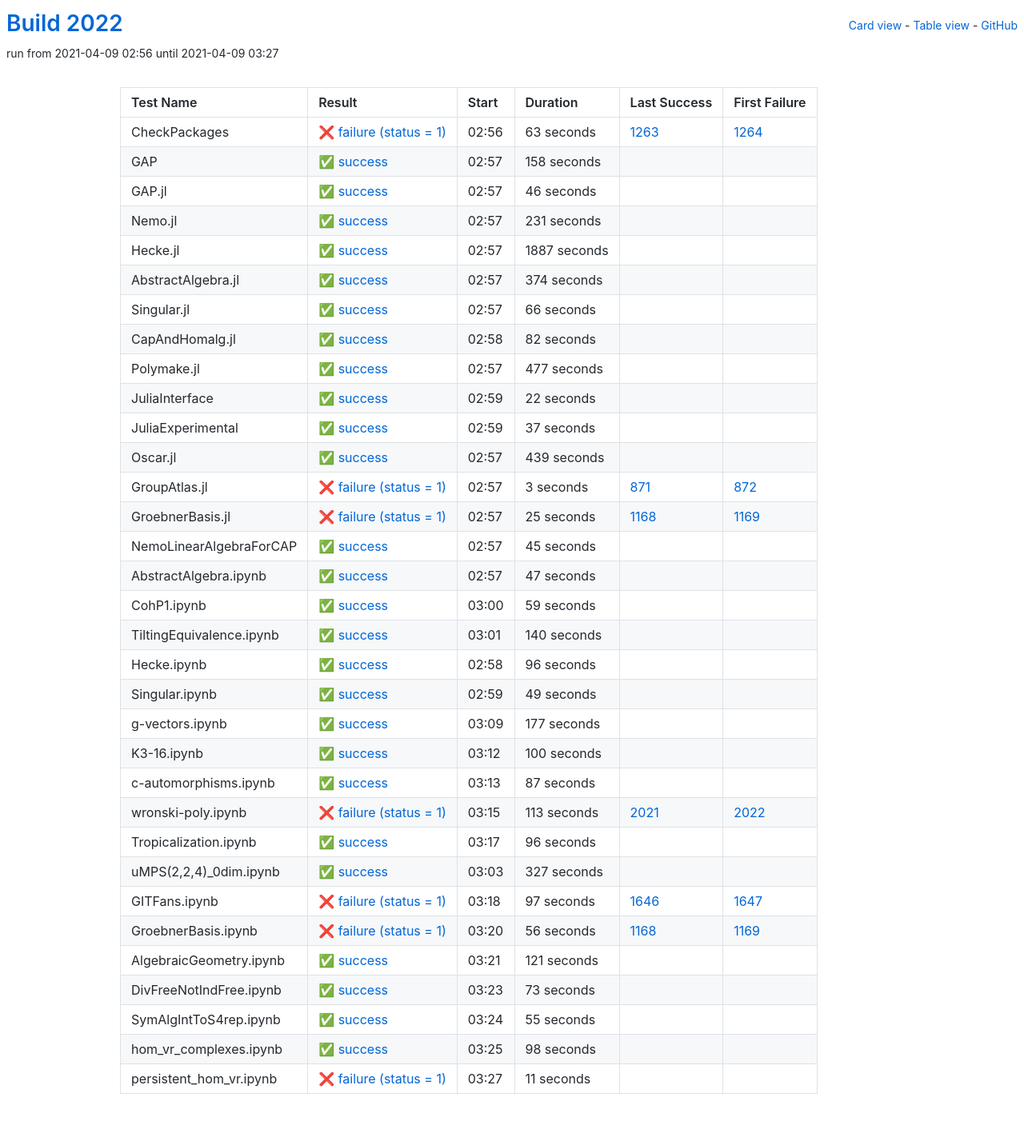
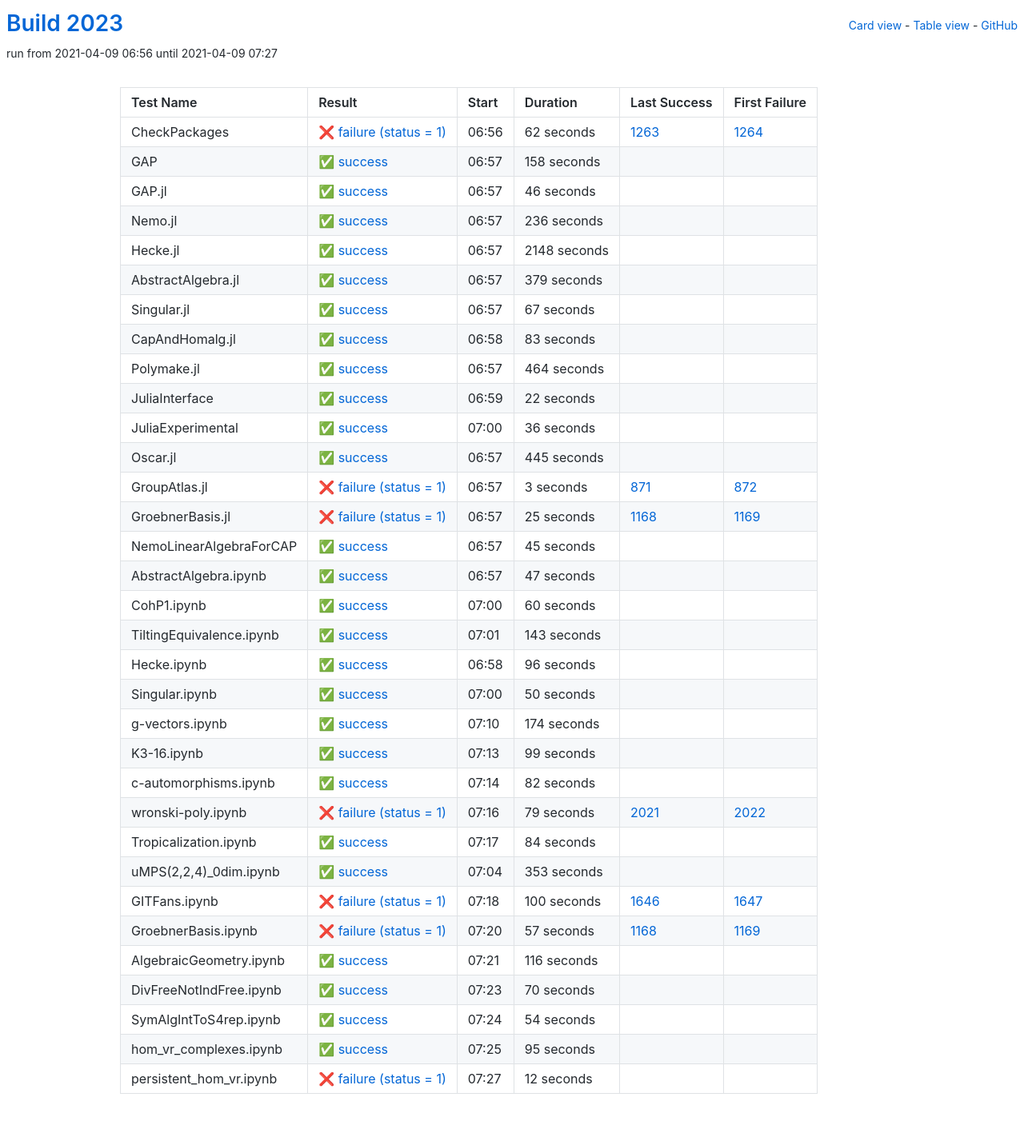
Before and after one commit to oscar-system/oscar-ci-status-stable, a Jekyll site: the page built from table.html, in a window 1280 px wide. Shown: the whole page at 80% size. Built offline with Jekyll 4.4.1, drawn with Linux system fonts in a browser that asks for light colours.

Commit message:
Build #2023

```diff
--- a/_data/ci.yml
+++ b/_data/ci.yml
@@ -1,6 +1,6 @@
 ---
-build: 2022
-build_url: https://oscarci.mathematik.uni-kl.de/job/oscar-stable/2022/
+build: 2023
+build_url: https://oscarci.mathematik.uni-kl.de/job/oscar-stable/2023/
 job: oscar-stable
 organization: oscar-system
 repo: oscar-ci-status-stable
@@ -8,20 +8,20 @@ repourl: https://github.com/oscar-system/oscar-ci-status-stable
 tests:
 - name: CheckPackages
   id: checkpackages
-  log: https://oscarci.mathematik.uni-kl.de/job/oscar-stable/2022/artifact/logs/build-2022/CheckPackages.log
-  start: 2021-04-09 02:56
+  log: https://oscarci.mathematik.uni-kl.de/job/oscar-stable/2023/artifact/logs/build-2023/CheckPackages.log
+  start: 2021-04-09 06:56
   success: false
   exitcode: 1
   status: failure
-  duration: 63
+  duration: 62
   last_success: 1263
   last_success_url: https://oscarci.mathematik.uni-kl.de/job/oscar-stable/1263/
   first_failure: 1264
   first_failure_url: https://oscarci.mathematik.uni-kl.de/job/oscar-stable/1264/
 - name: GAP
   id: gap
-  log: https://oscarci.mathematik.uni-kl.de/job/oscar-stable/2022/artifact/logs/build-2022/GAP.log
-  start: 2021-04-09 02:57
+  log: https://oscarci.mathematik.uni-kl.de/job/oscar-stable/2023/artifact/logs/build-2023/GAP.log
+  start: 2021-04-09 06:57
   success: true
   exitcode: 0
   status: success
@@ -32,8 +32,8 @@ tests:
   first_failure_url:
 - name: GAP.jl
   id: gap-jl
-  log: https://oscarci.mathematik.uni-kl.de/job/oscar-stable/2022/artifact/logs/build-2022/GAP.jl.log
-  start: 2021-04-09 02:57
+  log: https://oscarci.mathematik.uni-kl.de/job/oscar-stable/2023/artifact/logs/build-2023/GAP.jl.log
+  start: 2021-04-09 06:57
   success: true
   exitcode: 0
   status: success
@@ -44,80 +44,80 @@ tests:
   first_failure_url:
 - name: Nemo.jl
   id: nemo-jl
-  log: https://oscarci.mathematik.uni-kl.de/job/oscar-stable/2022/artifact/logs/build-2022/Nemo.jl.log
-  start: 2021-04-09 02:57
+  log: https://oscarci.mathematik.uni-kl.de/job/oscar-stable/2023/artifact/logs/build-2023/Nemo.jl.log
+  start: 2021-04-09 06:57
   success: true
   exitcode: 0
   status: success
-  duration: 231
+  duration: 236
   last_success: false
   last_success_url:
   first_failure: false
   first_failure_url:
 - name: Hecke.jl
   id: hecke-jl
-  log: https://oscarci.mathematik.uni-kl.de/job/oscar-stable/2022/artifact/logs/build-2022/Hecke.jl.log
-  start: 2021-04-09 02:57
+  log: https://oscarci.mathematik.uni-kl.de/job/oscar-stable/2023/artifact/logs/build-2023/Hecke.jl.log
+  start: 2021-04-09 06:57
   success: true
   exitcode: 0
   status: success
-  duration: 1887
+  duration: 2148
   last_success: false
   last_success_url:
   first_failure: false
   first_failure_url:
 - name: AbstractAlgebra.jl
   id: abstractalgebra-jl
-  log: https://oscarci.mathematik.uni-kl.de/job/oscar-stable/2022/artifact/logs/build-2022/AbstractAlgebra.jl.log
-  start: 2021-04-09 02:57
+  log: https://oscarci.mathematik.uni-kl.de/job/oscar-stable/2023/artifact/logs/build-2023/AbstractAlgebra.jl.log
+  start: 2021-04-09 06:57
   success: true
   exitcode: 0
   status: success
-  duration: 374
+  duration: 379
   last_success: false
   last_success_url:
   first_failure: false
   first_failure_url:
 - name: Singular.jl
   id: singular-jl
-  log: https://oscarci.mathematik.uni-kl.de/job/oscar-stable/2022/artifact/logs/build-2022/Singular.jl.log
-  start: 2021-04-09 02:57
+  log: https://oscarci.mathematik.uni-kl.de/job/oscar-stable/2023/artifact/logs/build-2023/Singular.jl.log
+  start: 2021-04-09 06:57
   success: true
   exitcode: 0
   status: success
-  duration: 66
+  duration: 67
   last_success: false
   last_success_url:
   first_failure: false
   first_failure_url:
 - name: CapAndHomalg.jl
   id: capandhomalg-jl
-  log: https://oscarci.mathematik.uni-kl.de/job/oscar-stable/2022/artifact/logs/build-2022/CapAndHomalg.jl.log
-  start: 2021-04-09 02:58
+  log: https://oscarci.mathematik.uni-kl.de/job/oscar-stable/2023/artifact/logs/build-2023/CapAndHomalg.jl.log
+  start: 2021-04-09 06:58
   success: true
   exitcode: 0
   status: success
-  duration: 82
+  duration: 83
   last_success: false
   last_success_url:
   first_failure: false
   first_failure_url:
 - name: Polymake.jl
   id: polymake-jl
-  log: https://oscarci.mathematik.uni-kl.de/job/oscar-stable/2022/artifact/logs/build-2022/Polymake.jl.log
-  start: 2021-04-09 02:57
+  log: https://oscarci.mathematik.uni-kl.de/job/oscar-stable/2023/artifact/logs/build-2023/Polymake.jl.log
+  start: 2021-04-09 06:57
   success: true
   exitcode: 0
   status: success
-  duration: 477
+  duration: 464
   last_success: false
   last_success_url:
   first_failure: false
   first_failure_url:
 - name: JuliaInterface
   id: juliainterface
-  log: https://oscarci.mathematik.uni-kl.de/job/oscar-stable/2022/artifact/logs/build-2022/JuliaInterface.log
-  start: 2021-04-09 02:59
+  log: https://oscarci.mathematik.uni-kl.de/job/oscar-stable/2023/artifact/logs/build-2023/JuliaInterface.log
+  start: 2021-04-09 06:59
   success: true
   exitcode: 0
   status: success
@@ -128,32 +128,32 @@ tests:
   first_failure_url:
 - name: JuliaExperimental
   id: juliaexperimental
-  log: https://oscarci.mathematik.uni-kl.de/job/oscar-stable/2022/artifact/logs/build-2022/JuliaExperimental.log
-  start: 2021-04-09 02:59
+  log: https://oscarci.mathematik.uni-kl.de/job/oscar-stable/2023/artifact/logs/build-2023/JuliaExperimental.log
+  start: 2021-04-09 07:00
   success: true
   exitcode: 0
   status: success
-  duration: 37
+  duration: 36
   last_success: false
   last_success_url:
   first_failure: false
   first_failure_url:
 - name: Oscar.jl
   id: oscar-jl
-  log: https://oscarci.mathematik.uni-kl.de/job/oscar-stable/2022/artifact/logs/build-2022/Oscar.jl.log
-  start: 2021-04-09 02:57
+  log: https://oscarci.mathematik.uni-kl.de/job/oscar-stable/2023/artifact/logs/build-2023/Oscar.jl.log
+  start: 2021-04-09 06:57
   success: true
   exitcode: 0
   status: success
-  duration: 439
+  duration: 445
   last_success: false
   last_success_url:
   first_failure: false
   first_failure_url:
 - name: GroupAtlas.jl
   id: groupatlas-jl
-  log: https://oscarci.mathematik.uni-kl.de/job/oscar-stable/2022/artifact/logs/build-2022/GroupAtlas.jl.log
-  start: 2021-04-09 02:57
+  log: https://oscarci.mathematik.uni-kl.de/job/oscar-stable/2023/artifact/logs/build-2023/GroupAtlas.jl.log
+  start: 2021-04-09 06:57
   success: false
   exitcode: 1
   status: failure
@@ -164,8 +164,8 @@ tests:
   first_failure_url: https://oscarci.mathematik.uni-kl.de/job/oscar-stable/872/
 - name: GroebnerBasis.jl
   id: groebnerbasis-jl
-  log: https://oscarci.mathematik.uni-kl.de/job/oscar-stable/2022/artifact/logs/build-2022/GroebnerBasis.jl.log
-  start: 2021-04-09 02:57
+  log: https://oscarci.mathematik.uni-kl.de/job/oscar-stable/2023/artifact/logs/build-2023/GroebnerBasis.jl.log
+  start: 2021-04-09 06:57
   success: false
   exitcode: 1
   status: failure
@@ -176,8 +176,8 @@ tests:
   first_failure_url: https://oscarci.mathematik.uni-kl.de/job/oscar-stable/1169/
 - name: NemoLinearAlgebraForCAP
   id: nemolinearalgebraforcap
-  log: https://oscarci.mathematik.uni-kl.de/job/oscar-stable/2022/artifact/logs/build-2022/NemoLinearAlgebraForCAP.log
-  start: 2021-04-09 02:57
+  log: https://oscarci.mathematik.uni-kl.de/job/oscar-stable/2023/artifact/logs/build-2023/NemoLinearAlgebraForCAP.log
+  start: 2021-04-09 06:57
   success: true
   exitcode: 0
   status: success
@@ -188,8 +188,8 @@ tests:
   first_failure_url:
 - name: AbstractAlgebra.ipynb
   id: abstractalgebra-ipynb
-  log: https://oscarci.mathematik.uni-kl.de/job/oscar-stable/2022/artifact/logs/build-2022/AbstractAlgebra.ipynb.log
-  start: 2021-04-09 02:57
+  log: https://oscarci.mathematik.uni-kl.de/job/oscar-stable/2023/artifact/logs/build-2023/AbstractAlgebra.ipynb.log
+  start: 2021-04-09 06:57
   success: true
   exitcode: 0
   status: success
@@ -200,32 +200,32 @@ tests:
   first_failure_url:
 - name: CohP1.ipynb
   id: cohp1-ipynb
-  log: https://oscarci.mathematik.uni-kl.de/job/oscar-stable/2022/artifact/logs/build-2022/CohP1.ipynb.log
-  start: 2021-04-09 03:00
+  log: https://oscarci.mathematik.uni-kl.de/job/oscar-stable/2023/artifact/logs/build-2023/CohP1.ipynb.log
+  start: 2021-04-09 07:00
   success: true
   exitcode: 0
   status: success
-  duration: 59
+  duration: 60
   last_success: false
   last_success_url:
   first_failure: false
   first_failure_url:
 - name: TiltingEquivalence.ipynb
   id: tiltingequivalence-ipynb
-  log: https://oscarci.mathematik.uni-kl.de/job/oscar-stable/2022/artifact/logs/build-2022/TiltingEquivalence.ipynb.log
-  start: 2021-04-09 03:01
+  log: https://oscarci.mathematik.uni-kl.de/job/oscar-stable/2023/artifact/logs/build-2023/TiltingEquivalence.ipynb.log
+  start: 2021-04-09 07:01
   success: true
   exitcode: 0
   status: success
-  duration: 140
+  duration: 143
   last_success: false
   last_success_url:
   first_failure: false
   first_failure_url:
 - name: Hecke.ipynb
   id: hecke-ipynb
-  log: https://oscarci.mathematik.uni-kl.de/job/oscar-stable/2022/artifact/logs/build-2022/Hecke.ipynb.log
-  start: 2021-04-09 02:58
+  log: https://oscarci.mathematik.uni-kl.de/job/oscar-stable/2023/artifact/logs/build-2023/Hecke.ipynb.log
+  start: 2021-04-09 06:58
   success: true
   exitcode: 0
   status: success
@@ -236,168 +236,168 @@ tests:
   first_failure_url:
 - name: Singular.ipynb
   id: singular-ipynb
-  log: https://oscarci.mathematik.uni-kl.de/job/oscar-stable/2022/artifact/logs/build-2022/Singular.ipynb.log
-  start: 2021-04-09 02:59
+  log: https://oscarci.mathematik.uni-kl.de/job/oscar-stable/2023/artifact/logs/build-2023/Singular.ipynb.log
+  start: 2021-04-09 07:00
   success: true
   exitcode: 0
   status: success
-  duration: 49
+  duration: 50
   last_success: false
   last_success_url:
   first_failure: false
   first_failure_url:
 - name: g-vectors.ipynb
   id: g-vectors-ipynb
-  log: https://oscarci.mathematik.uni-kl.de/job/oscar-stable/2022/artifact/logs/build-2022/g-vectors.ipynb.log
-  start: 2021-04-09 03:09
+  log: https://oscarci.mathematik.uni-kl.de/job/oscar-stable/2023/artifact/logs/build-2023/g-vectors.ipynb.log
+  start: 2021-04-09 07:10
   success: true
   exitcode: 0
   status: success
-  duration: 177
+  duration: 174
   last_success: false
   last_success_url:
   first_failure: false
   first_failure_url:
 - name: K3-16.ipynb
   id: k3-16-ipynb
-  log: https://oscarci.mathematik.uni-kl.de/job/oscar-stable/2022/artifact/logs/build-2022/K3-16.ipynb.log
-  start: 2021-04-09 03:12
+  log: https://oscarci.mathematik.uni-kl.de/job/oscar-stable/2023/artifact/logs/build-2023/K3-16.ipynb.log
+  start: 2021-04-09 07:13
   success: true
   exitcode: 0
   status: success
-  duration: 100
+  duration: 99
   last_success: false
   last_success_url:
   first_failure: false
   first_failure_url:
 - name: c-automorphisms.ipynb
   id: c-automorphisms-ipynb
-  log: https://oscarci.mathematik.uni-kl.de/job/oscar-stable/2022/artifact/logs/build-2022/c-automorphisms.ipynb.log
-  start: 2021-04-09 03:13
+  log: https://oscarci.mathematik.uni-kl.de/job/oscar-stable/2023/artifact/logs/build-2023/c-automorphisms.ipynb.log
+  start: 2021-04-09 07:14
   success: true
   exitcode: 0
   status: success
-  duration: 87
+  duration: 82
   last_success: false
   last_success_url:
   first_failure: false
   first_failure_url:
 - name: wronski-poly.ipynb
   id: wronski-poly-ipynb
-  log: https://oscarci.mathematik.uni-kl.de/job/oscar-stable/2022/artifact/logs/build-2022/wronski-poly.ipynb.log
-  start: 2021-04-09 03:15
+  log: https://oscarci.mathematik.uni-kl.de/job/oscar-stable/2023/artifact/logs/build-2023/wronski-poly.ipynb.log
+  start: 2021-04-09 07:16
   success: false
   exitcode: 1
   status: failure
-  duration: 113
+  duration: 79
   last_success: 2021
   last_success_url: https://oscarci.mathematik.uni-kl.de/job/oscar-stable/2021/
   first_failure: 2022
   first_failure_url: https://oscarci.mathematik.uni-kl.de/job/oscar-stable/2022/
 - name: Tropicalization.ipynb
   id: tropicalization-ipynb
-  log: https://oscarci.mathematik.uni-kl.de/job/oscar-stable/2022/artifact/logs/build-2022/Tropicalization.ipynb.log
-  start: 2021-04-09 03:17
+  log: https://oscarci.mathematik.uni-kl.de/job/oscar-stable/2023/artifact/logs/build-2023/Tropicalization.ipynb.log
+  start: 2021-04-09 07:17
   success: true
   exitcode: 0
   status: success
-  duration: 96
+  duration: 84
   last_success: false
   last_success_url:
   first_failure: false
   first_failure_url:
 - name: uMPS(2,2,4)_0dim.ipynb
   id: umps-2-2-4-0dim-ipynb
-  log: https://oscarci.mathematik.uni-kl.de/job/oscar-stable/2022/artifact/logs/build-2022/uMPS-2-2-4-_0dim.ipynb.log
-  start: 2021-04-09 03:03
+  log: https://oscarci.mathematik.uni-kl.de/job/oscar-stable/2023/artifact/logs/build-2023/uMPS-2-2-4-_0dim.ipynb.log
+  start: 2021-04-09 07:04
   success: true
   exitcode: 0
   status: success
-  duration: 327
+  duration: 353
   last_success: false
   last_success_url:
   first_failure: false
   first_failure_url:
 - name: GITFans.ipynb
   id: gitfans-ipynb
-  log: https://oscarci.mathematik.uni-kl.de/job/oscar-stable/2022/artifact/logs/build-2022/GITFans.ipynb.log
-  start: 2021-04-09 03:18
+  log: https://oscarci.mathematik.uni-kl.de/job/oscar-stable/2023/artifact/logs/build-2023/GITFans.ipynb.log
+  start: 2021-04-09 07:18
   success: false
   exitcode: 1
   status: failure
-  duration: 97
+  duration: 100
   last_success: 1646
   last_success_url: https://oscarci.mathematik.uni-kl.de/job/oscar-stable/1646/
   first_failure: 1647
   first_failure_url: https://oscarci.mathematik.uni-kl.de/job/oscar-stable/1647/
 - name: GroebnerBasis.ipynb
   id: groebnerbasis-ipynb
-  log: https://oscarci.mathematik.uni-kl.de/job/oscar-stable/2022/artifact/logs/build-2022/GroebnerBasis.ipynb.log
-  start: 2021-04-09 03:20
+  log: https://oscarci.mathematik.uni-kl.de/job/oscar-stable/2023/artifact/logs/build-2023/GroebnerBasis.ipynb.log
+  start: 2021-04-09 07:20
   success: false
   exitcode: 1
   status: failure
-  duration: 56
+  duration: 57
   last_success: 1168
   last_success_url: https://oscarci.mathematik.uni-kl.de/job/oscar-stable/1168/
   first_failure: 1169
   first_failure_url: https://oscarci.mathematik.uni-kl.de/job/oscar-stable/1169/
 - name: AlgebraicGeometry.ipynb
   id: algebraicgeometry-ipynb
-  log: https://oscarci.mathematik.uni-kl.de/job/oscar-stable/2022/artifact/logs/build-2022/AlgebraicGeometry.ipynb.log
-  start: 2021-04-09 03:21
+  log: https://oscarci.mathematik.uni-kl.de/job/oscar-stable/2023/artifact/logs/build-2023/AlgebraicGeometry.ipynb.log
+  start: 2021-04-09 07:21
   success: true
   exitcode: 0
   status: success
-  duration: 121
+  duration: 116
   last_success: false
   last_success_url:
   first_failure: false
   first_failure_url:
 - name: DivFreeNotIndFree.ipynb
   id: divfreenotindfree-ipynb
-  log: https://oscarci.mathematik.uni-kl.de/job/oscar-stable/2022/artifact/logs/build-2022/DivFreeNotIndFree.ipynb.log
-  start: 2021-04-09 03:23
+  log: https://oscarci.mathematik.uni-kl.de/job/oscar-stable/2023/artifact/logs/build-2023/DivFreeNotIndFree.ipynb.log
+  start: 2021-04-09 07:23
   success: true
   exitcode: 0
   status: success
-  duration: 73
+  duration: 70
   last_success: false
   last_success_url:
   first_failure: false
   first_failure_url:
 - name: SymAlgIntToS4rep.ipynb
   id: symalginttos4rep-ipynb
-  log: https://oscarci.mathematik.uni-kl.de/job/oscar-stable/2022/artifact/logs/build-2022/SymAlgIntToS4rep.ipynb.log
-  start: 2021-04-09 03:24
+  log: https://oscarci.mathematik.uni-kl.de/job/oscar-stable/2023/artifact/logs/build-2023/SymAlgIntToS4rep.ipynb.log
+  start: 2021-04-09 07:24
   success: true
   exitcode: 0
   status: success
-  duration: 55
+  duration: 54
   last_success: false
   last_success_url:
   first_failure: false
   first_failure_url:
 - name: hom_vr_complexes.ipynb
   id: hom-vr-complexes-ipynb
-  log: https://oscarci.mathematik.uni-kl.de/job/oscar-stable/2022/artifact/logs/build-2022/hom_vr_complexes.ipynb.log
-  start: 2021-04-09 03:25
+  log: https://oscarci.mathematik.uni-kl.de/job/oscar-stable/2023/artifact/logs/build-2023/hom_vr_complexes.ipynb.log
+  start: 2021-04-09 07:25
   success: true
   exitcode: 0
   status: success
-  duration: 98
+  duration: 95
   last_success: false
   last_success_url:
   first_failure: false
   first_failure_url:
 - name: persistent_hom_vr.ipynb
   id: persistent-hom-vr-ipynb
-  log: https://oscarci.mathematik.uni-kl.de/job/oscar-stable/2022/artifact/logs/build-2022/persistent_hom_vr.ipynb.log
-  start: 2021-04-09 03:27
+  log: https://oscarci.mathematik.uni-kl.de/job/oscar-stable/2023/artifact/logs/build-2023/persistent_hom_vr.ipynb.log
+  start: 2021-04-09 07:27
   success: false
   exitcode: 1
   status: failure
-  duration: 11
+  duration: 12
   last_success: false
   last_success_url:
   first_failure: false
```
Also changed, not shown: README.md.
